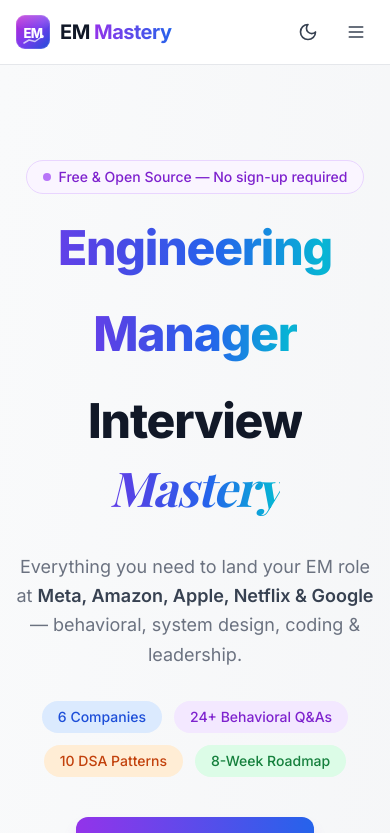
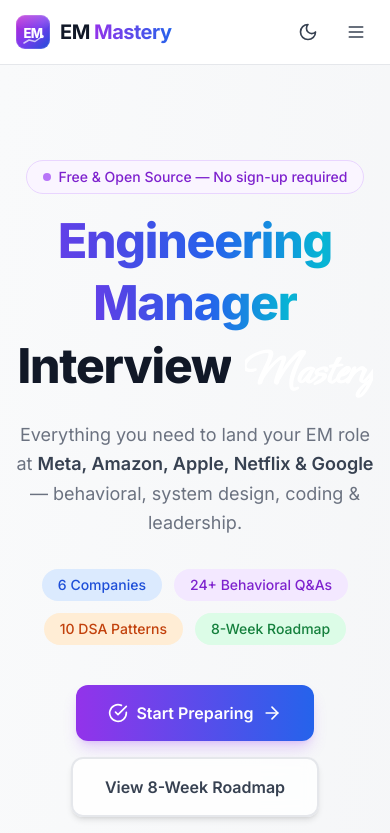
Before and after one commit to DevXGroup/Software-Engineer-Manager-Interviw-Prep, a Next.js app: page / in a window 390 px wide. Shown: the top 833 px of the page. Built offline with nearby package versions, Linux system fonts and the light colour scheme.

Commit message:
style: use Ephesis font for Mastery in white and tighten hero line spacing

```diff
--- a/src/app/layout.tsx
+++ b/src/app/layout.tsx
@@ -1,5 +1,6 @@
 import type { Metadata } from 'next'
-import { Inter, Playfair_Display } from 'next/font/google'
+import { Inter } from 'next/font/google'
+import localFont from 'next/font/local'
 import { Analytics } from '@vercel/analytics/next'
 import './globals.css'
 import { Navigation } from '@/components/Navigation'
@@ -8,10 +9,8 @@ import { Footer } from '@/components/Footer'
 import { DonateToast } from '@/components/DonateToast'
 
 const inter = Inter({ subsets: ['latin'] })
-const playfair = Playfair_Display({
-  subsets: ['latin'],
-  weight: ['700'],
-  style: ['italic'],
+const ephesis = localFont({
+  src: '../../public/fonts/Ephesis-Regular.ttf',
   variable: '--font-playfair',
 })
 
@@ -83,7 +82,7 @@ export default function RootLayout({
 }) {
   return (
     <html lang="en" suppressHydrationWarning>
-      <body className={`${inter.className} ${playfair.variable}`}>
+      <body className={`${inter.className} ${ephesis.variable}`}>
         <ThemeProvider>
           <Navigation />
           <main className="min-h-screen pt-16">
--- a/src/app/page.tsx
+++ b/src/app/page.tsx
@@ -90,11 +90,11 @@ export default function HomePage() {
           </motion.div>
 
           {/* Title */}
-          <h1 className="mb-5 text-5xl font-extrabold leading-tight tracking-tight sm:text-6xl lg:text-7xl">
+          <h1 className="mb-5 text-5xl font-extrabold leading-[0.95] tracking-tight sm:text-6xl lg:text-7xl">
             {/* Line 1 — animated gradient, word-by-word reveal */}
             <span className="flex flex-wrap justify-center gap-x-[0.28em]">
               {['Engineering', 'Manager'].map((word, i) => (
-                <span key={word} className="inline-block overflow-hidden pb-[0.35em] align-bottom">
+                <span key={word} className="inline-block overflow-hidden pb-[0.15em] align-bottom">
                   <motion.span
                     initial={{ y: '105%', opacity: 0 }}
                     animate={{ y: '0%', opacity: 1 }}
@@ -123,7 +123,7 @@ export default function HomePage() {
                   initial={{ y: '105%', opacity: 0 }}
                   animate={{ y: '0%', opacity: 1 }}
                   transition={{ delay: 0.62, duration: 0.7, ease: [0.22, 1, 0.36, 1] }}
-                  className="hero-gradient-text inline-block font-playfair italic tracking-tight"
+                  className="inline-block font-playfair tracking-tight text-white"
                 >
                   Mastery
                 </motion.span>
```
Also changed, not shown: public/fonts/Ephesis-Regular.ttf (added).
